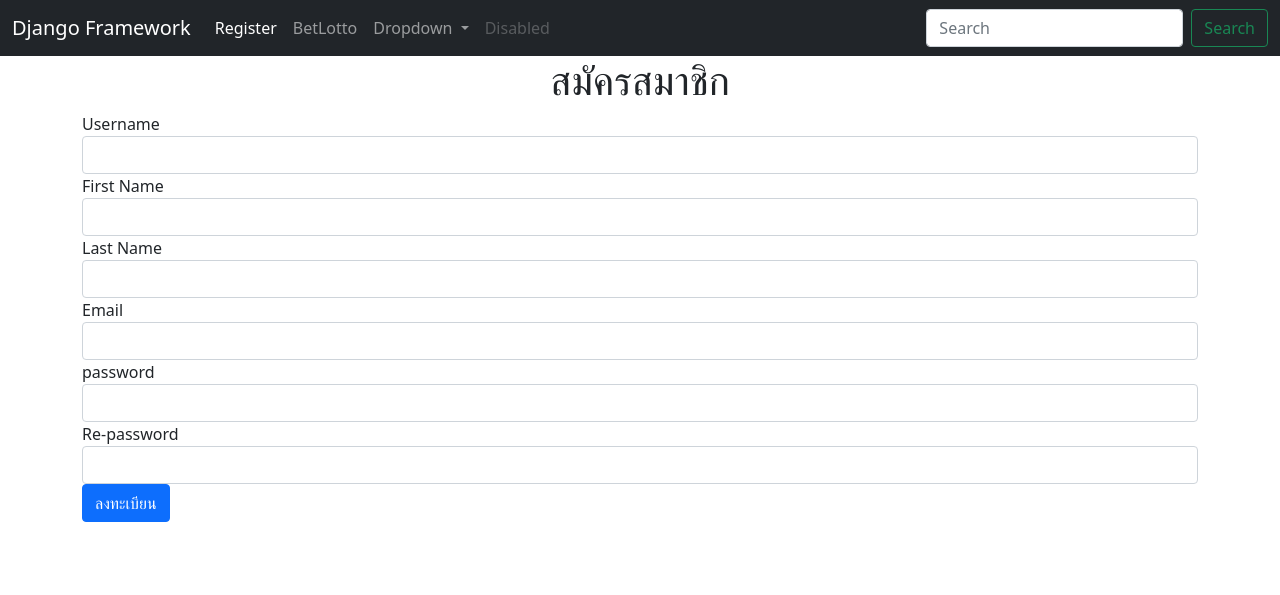
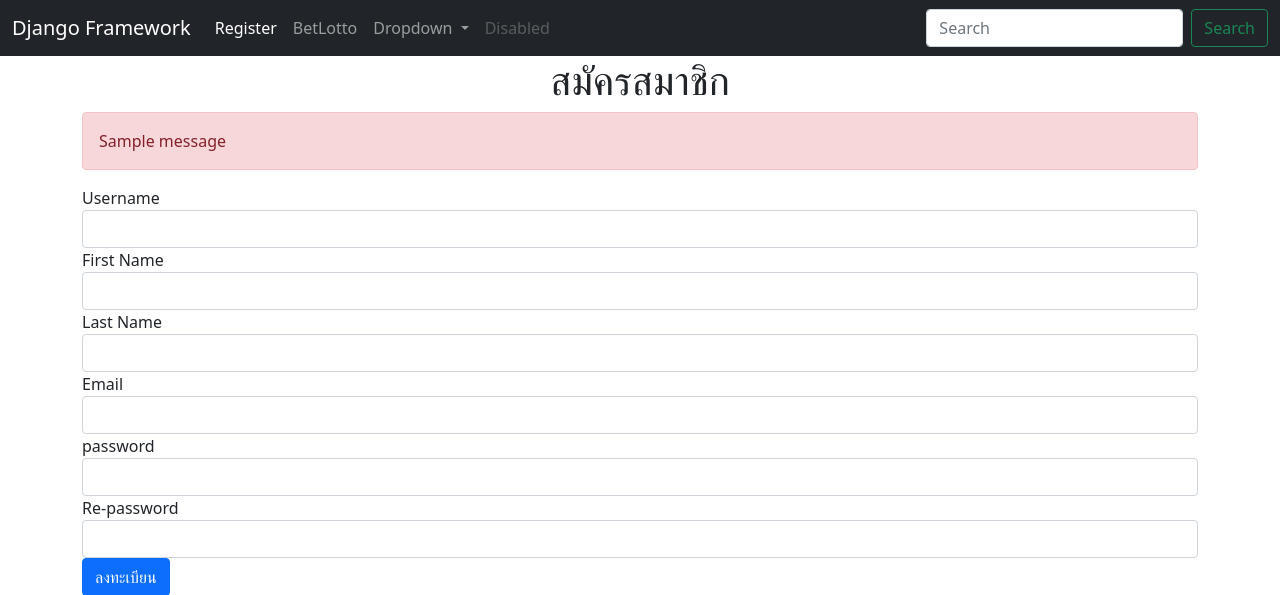
Before and after one commit to narathip1598/Django, a Django app: page /register in a window 1280 px wide. Shown: the top 595 px of the page. Run offline with Django 3.2, Linux system fonts and the light colour scheme; tables that the repository leaves empty hold one stand-in row (values such as "Sample post"); one stand-in notice (Sample message) is shown; some libraries are stand-ins or nearby versions.

Commit message:
Aleart message

```diff
--- a/clinic/views.py
+++ b/clinic/views.py
@@ -2,7 +2,7 @@ from django.http.response import HttpResponse
 from django.shortcuts import render,redirect
 from .models import CreateBetLotto
 from django.contrib.auth.models import User
-
+from django.contrib import messages
 
 def hello(request):
     data=CreateBetLotto.objects.all()
@@ -38,10 +38,10 @@ def addAccount(request):
 
     if password==repassword :
         if User.objects.filter(username=username).exists():
-            print("Username นี้ถูกใช้ไปแล้ว")
+            messages.info(request,'*Username นี้ถูกใช้ไปแล้ว')
             return redirect('/register')
         elif User.objects.filter(email=email).exists():
-            print("Email นี้ถูกใช้ลงทะเบียนไปแล้ว")
+            messages.info(request,'*Email นี้ถูกใช้ไปแล้ว')
             return redirect('/register')
         else :
             user=User.objects.create_user(
@@ -54,4 +54,5 @@ def addAccount(request):
             user.save()
             return redirect('/')
     else :
+        messages.info(request,'*password ไม่ตรงกัน')
         return redirect('/register')
--- a/templates/register.html
+++ b/templates/register.html
@@ -2,6 +2,13 @@
 
 {% block content %}
 <h1 align='center'>สมัครสมาชิก</h1>
+{% if messages %}
+<div class="alert alert-danger" role="alert">
+    {% for message in messages %}
+    {{message}}
+    {% endfor %}
+</div>
+{%endif%}
 <form action="addUser" method="post">
     {% csrf_token %}
     <div class="form-group">
```
